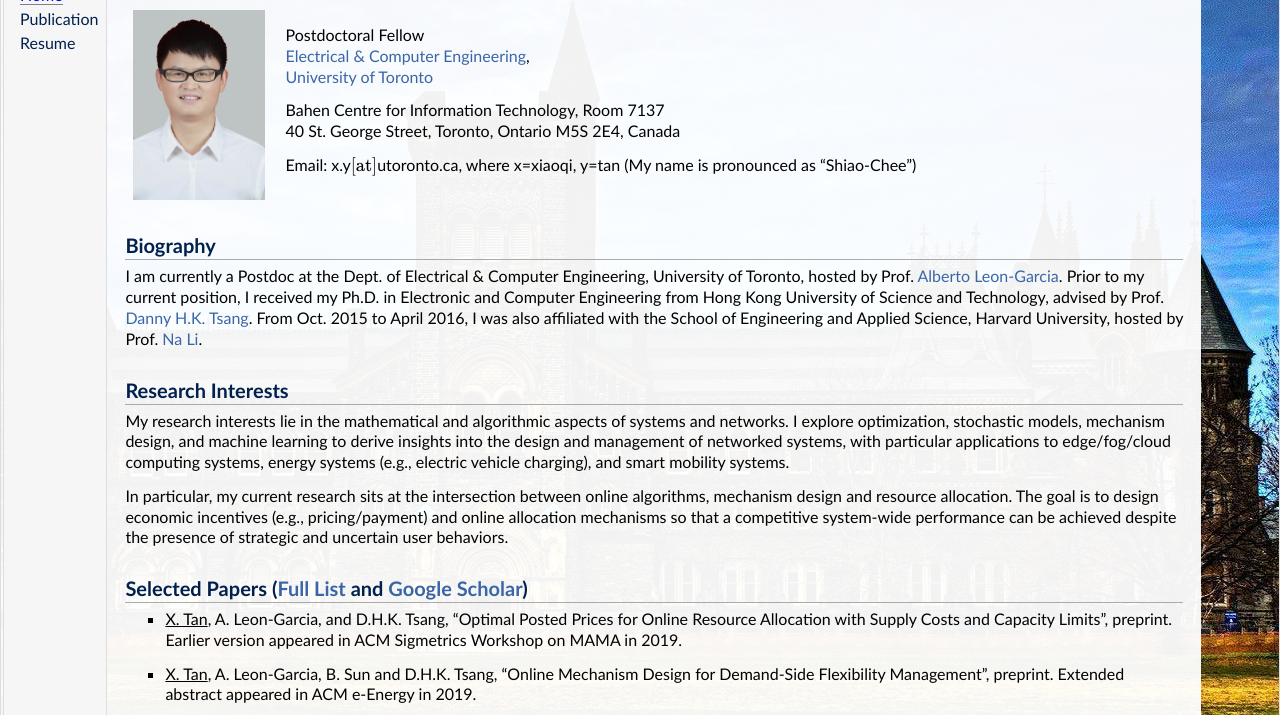
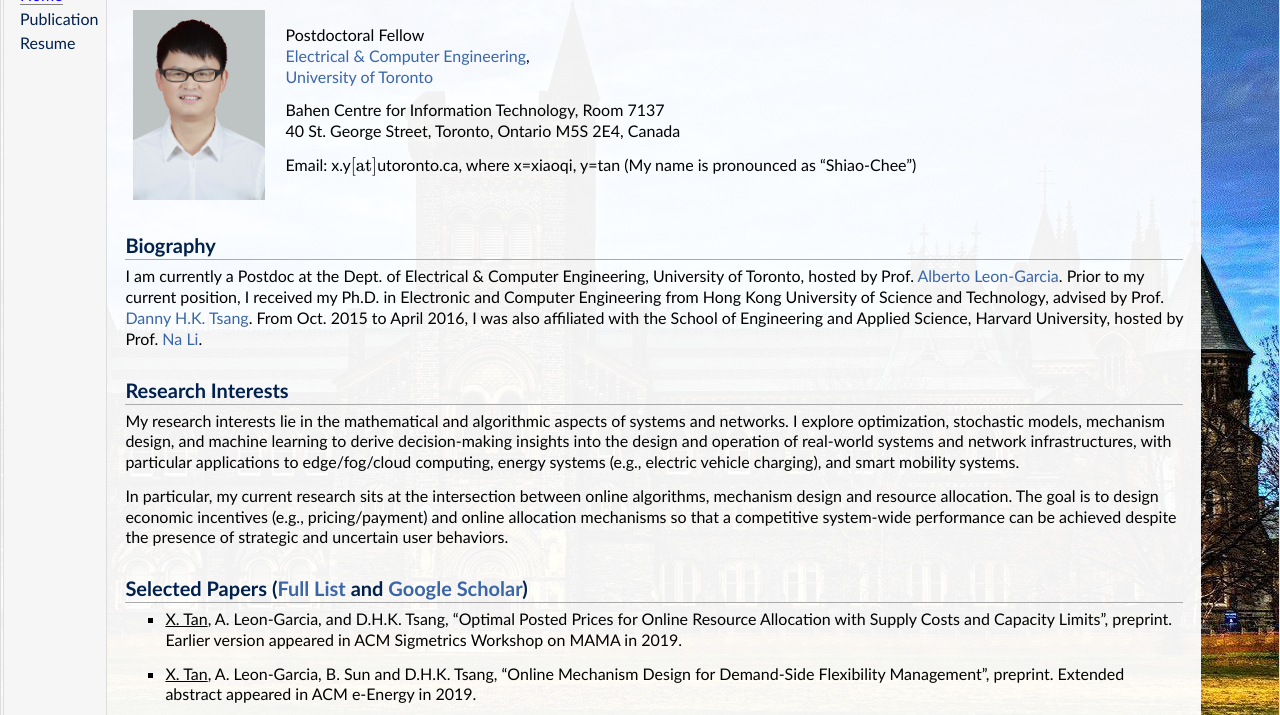
Before and after one commit to xtanaa001/xiaoqitan.github.io, a plain HTML site: page index.html in a window 1280 px wide. Shown: the part 67-782 px from the top of the page. Drawn offline with nearby package versions, Linux system fonts and the light colour scheme; some packages are replaced by stand-ins of ours.

Commit message:
20190706

```diff
--- a/index.html
+++ b/index.html
@@ -51,7 +51,7 @@ gtag('config', 'UA-97459192-1');
 <h2>Biography</h2>
 <p>I am currently a Postdoc at the Dept. of Electrical &amp; Computer Engineering, University of Toronto, hosted by Prof. <a href="https://www.nal.utoronto.ca/" target=&ldquo;blank&rdquo;>Alberto Leon-Garcia</a>. Prior to my current position, I received my Ph.D. in Electronic and Computer Engineering from Hong Kong University of Science and Technology, advised by Prof. <a href="http://www.ee.ust.hk/~eetsang/" target=&ldquo;blank&rdquo;>Danny H.K. Tsang</a>. From Oct. 2015 to April 2016, I was also affiliated with the School of Engineering and Applied Science, Harvard University, hosted by Prof. <a href="https://nali.seas.harvard.edu/" target=&ldquo;blank&rdquo;>Na Li</a>.</p>
 <h2>Research Interests</h2>
-<p>My research interests lie in the mathematical and algorithmic aspects of systems and networks. I explore optimization, stochastic models, mechanism design, and machine learning to derive insights into the design and management of networked systems, with particular applications to edge/fog/cloud computing systems, energy systems (e.g., electric vehicle charging), and smart mobility systems. </p>
+<p>My research interests lie in the mathematical and algorithmic aspects of systems and networks. I explore optimization, stochastic models, mechanism design, and machine learning to derive decision-making insights into the design and operation of real-world systems and network infrastructures, with particular applications to edge/fog/cloud computing, energy systems (e.g., electric vehicle charging), and smart mobility systems. </p>
 <p>In particular, my current research sits at the intersection between online algorithms, mechanism design and resource allocation. The goal is to design economic incentives (e.g., pricing/payment) and online allocation mechanisms so that a competitive system-wide performance can be achieved despite the presence of strategic and uncertain user behaviors.   </p>
 <h2>Selected Papers (<a href="publication_type.html">Full List</a> and <a href="https://scholar.google.com/citations?user=drR_WcAAAAAJ&amp;hl=en" target=&ldquo;blank&rdquo;>Google Scholar</a>)</h2>
 <ul>
```
Also changed, not shown: 1 other file.
